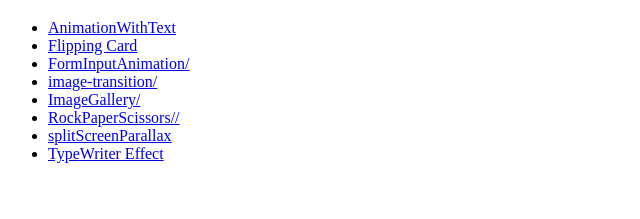
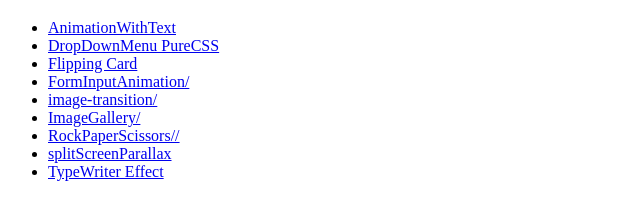
Before and after one commit to TheNinza/javascript-projects, a plain HTML site: page index.html in a window 1280 px wide. Shown: the part 61-280 px from the top of the page, without its empty margins (0-640 px from the left). Drawn offline with Linux system fonts and the light colour scheme.

Commit message:
Added PureCssDropdown

```diff
--- a/index.html
+++ b/index.html
@@ -10,6 +10,9 @@
     <ul>
       <li>
         <a href="./AnimationWithText/index.html">AnimationWithText</a>
+      </li>
+      <li>
+        <a href="./DropDownMenu/index.html">DropDownMenu PureCSS</a>
       </li>
       <li>
         <a href="./Flipping Card/index.html">Flipping Card</a>
```
